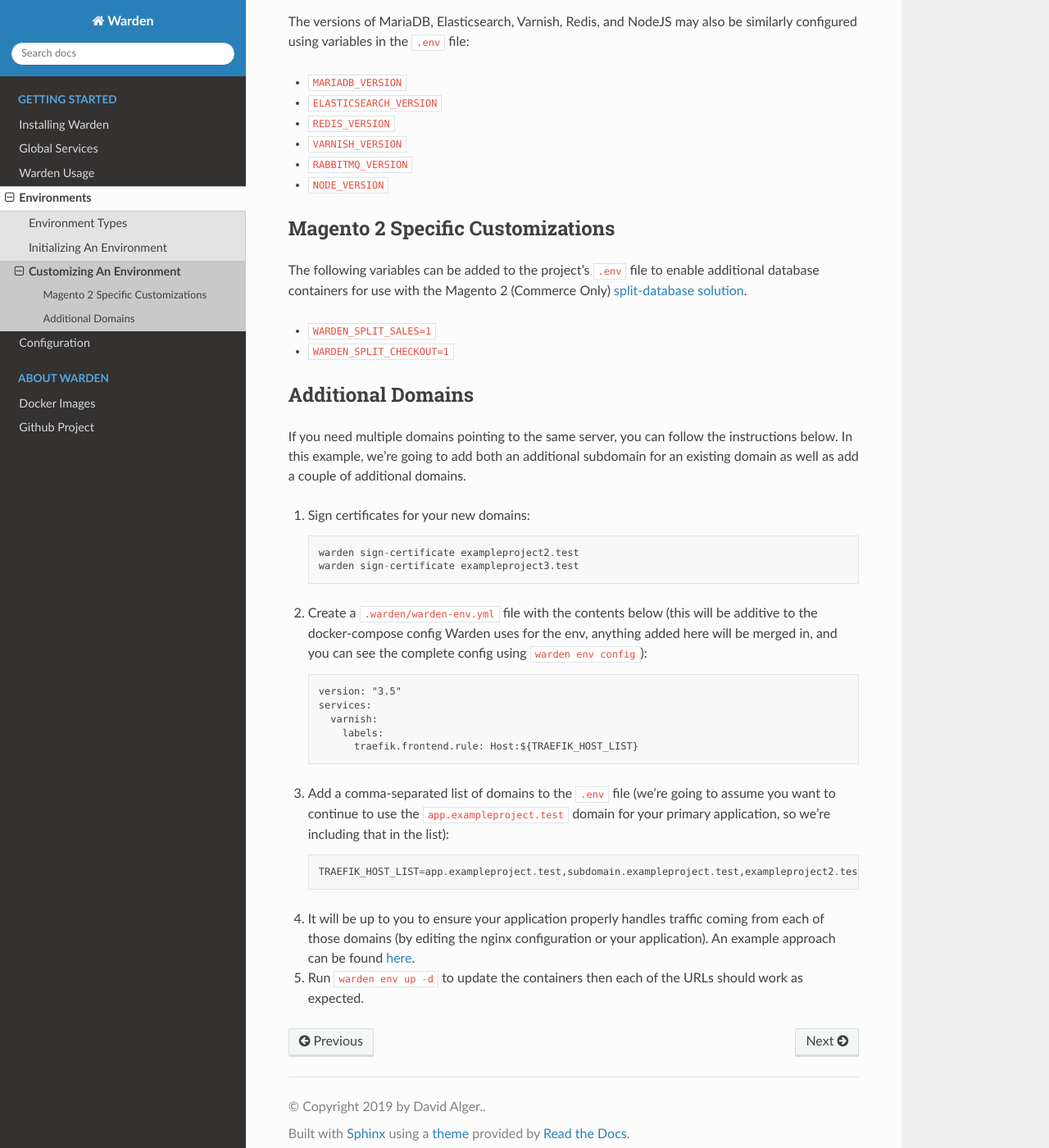
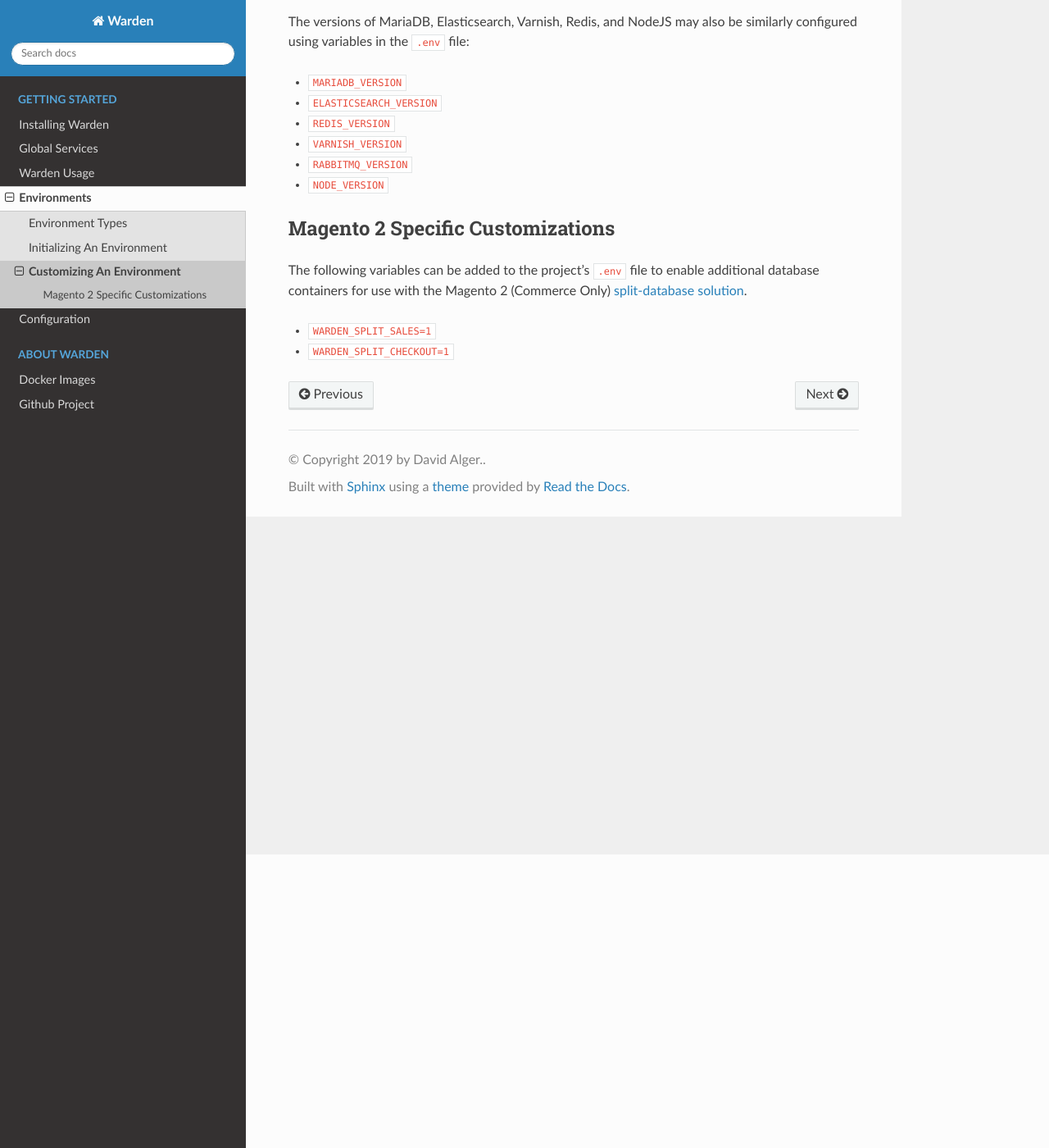
Before and after one commit to wardenenv/warden, a Sphinx documentation site: the page built from docs/environments/customizing.md, in a window 1280 px wide and 1400 px high, scrolled down 358 px. Shown: the whole window at 82% size. Built offline with Sphinx 7.4.7 and the Read the Docs theme 2.0.0, drawn with Linux system fonts in a browser that asks for light colours.

Commit message:
Updated docs on multiple domain usage

```diff
--- a/docs/environments/customizing.md
+++ b/docs/environments/customizing.md
@@ -21,28 +21,3 @@ The following variables can be added to the project's `.env` file to enable addi
 
   * `WARDEN_SPLIT_SALES=1`
   * `WARDEN_SPLIT_CHECKOUT=1`
-
-### Additional Domains
-
-If you need multiple domains pointing to the same server, you can follow the instructions below. In this example, we're going to add both an additional subdomain for an existing domain as well as add a couple of additional domains.
-
-1. Sign certificates for your new domains:
-
-       warden sign-certificate exampleproject2.test
-       warden sign-certificate exampleproject3.test
-
-2. Create a `.warden/warden-env.yml` file with the contents below (this will be additive to the docker-compose config Warden uses for the env, anything added here will be merged in, and you can see the complete config using `warden env config`):
-
-       version: "3.5"
-       services:
-         varnish:
-           labels:
-             traefik.frontend.rule: Host:${TRAEFIK_HOST_LIST}
-
-3. Add a comma-separated list of domains to the `.env` file (we're going to assume you want to continue to use the `app.exampleproject.test` domain for your primary application, so we're including that in the list):
-
-       TRAEFIK_HOST_LIST=app.exampleproject.test,subdomain.exampleproject.test,exampleproject2.test,exampleproject3.test
-
-4.  It will be up to you to ensure your application properly handles traffic coming from each of those domains (by editing the nginx configuration or your application). An example approach can be found [here](https://github.com/davidalger/warden/pull/37#issuecomment-554651099).
-
-5. Run `warden env up -d` to update the containers then each of the URLs should work as expected.
```
Also changed, not shown: docs/configuration/multipledomains.md (added, +88 -0 lines).
